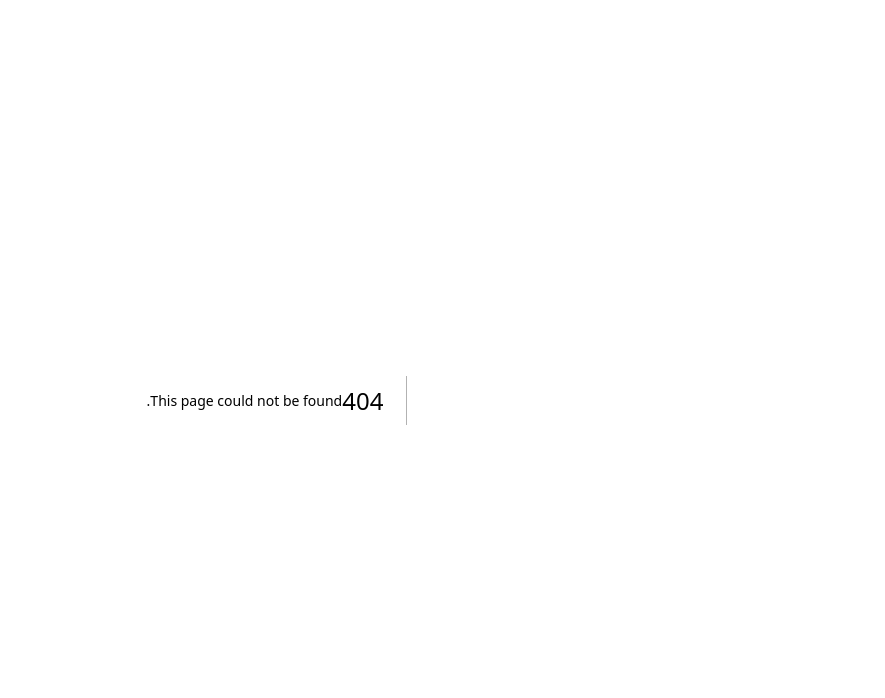
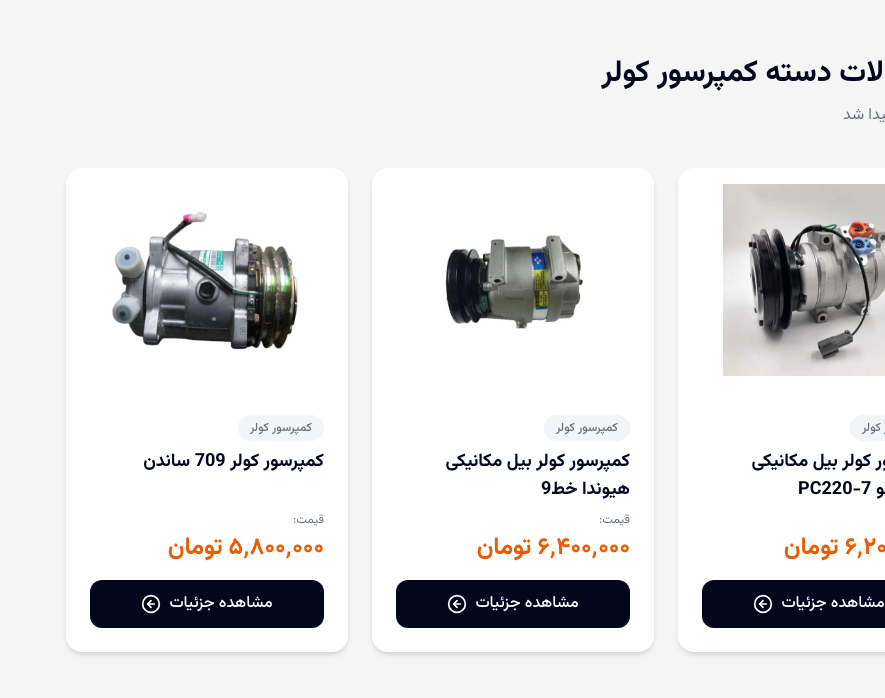
Before and after one commit to parsa-farshah/TitanYadak, a Next.js app: page /bulldozer-parts/ac-compressor in a window 1280 px wide. Before the commit this address had no page. Shown: the top 698 px of the page, without its empty margins (395-1280 px from the left). Built offline with nearby package versions, Linux system fonts and the light colour scheme.

Commit message:
fix bugs

```diff
--- /dev/null
+++ b/app/bulldozer-parts/[slug]/page.tsx
@@ -0,0 +1,108 @@
+import { CATEGORIES } from "@/app/components/products/data/categories";
+import { products } from "@/app/components/products/data/products";
+import { ArrowLeftCircle } from "lucide-react";
+import Image from "next/image";
+import Link from "next/link";
+import { notFound } from "next/navigation";
+
+interface CategoryProductsPageProps {
+  params: Promise<{
+    slug: string;
+  }>;
+}
+
+export default async function CategoryProductsPage({
+  params,
+}: CategoryProductsPageProps) {
+  const { slug } = await params;
+  const categorySlug = slug?.trim().toLowerCase();
+
+  if (!categorySlug) {
+    notFound();
+  }
+
+  const currentCategory = CATEGORIES.find(
+    (item) => item.slug.trim().toLowerCase() === categorySlug,
+  );
+
+  if (!currentCategory) {
+    notFound();
+  }
+
+  const filteredProducts = products.filter(
+    (product) => product.category.trim().toLowerCase() === categorySlug,
+  );
+
+  return (
+    <main className="bg-[#f5f5f5] py-10 md:py-14" dir="rtl">
+      <div className="2xl:container 2xl:mx-auto px-5 md:px-10">
+        <div className="mb-10 flex flex-col gap-3">
+          <h1 className="text-2xl font-bold text-[#03071E] md:text-3xl">
+            محصولات دسته {currentCategory.label}
+          </h1>
+
+          <p className="text-sm text-gray-500 md:text-base">
+            {filteredProducts.length} محصول پیدا شد
+          </p>
+        </div>
+
+        {filteredProducts.length === 0 ? (
+          <div className="rounded-2xl bg-white p-10 text-center shadow-sm">
+            <p className="text-gray-500">محصولی در این دسته پیدا نشد.</p>
+          </div>
+        ) : (
+          <section className="grid grid-cols-1 gap-6 md:grid-cols-2 lg:grid-cols-3 xl:grid-cols-4">
+            {filteredProducts.map((product) => (
+              <article
+                key={product.id}
+                className="group relative overflow-hidden rounded-2xl bg-white shadow-md transition-all duration-500 hover:-translate-y-2 hover:shadow-2xl"
+              >
+
+                <div className="relative h-56 overflow-hidden">
+                  <Image
+                    src={product.image}
+                    alt={product.title}
+                    fill
+                    className="object-contain p-4 transition-transform duration-500 group-hover:scale-110"
+                  />
+                </div>
+
+                <div className="relative z-10 p-6">
+                  <div className="mb-2">
+                    <span className="rounded-full bg-gray-100 px-3 py-1 text-xs font-medium text-gray-500">
+                      {currentCategory.label}
+                    </span>
+                  </div>
+
+                  <h2 className="mb-2 min-h-[3.5rem] line-clamp-2 text-lg font-bold text-[#03071E]">
+                    {product.title}
+                  </h2>
+
+                  <div className="mb-4 flex items-center justify-between">
+                    <div>
+                      <p className="mb-1 text-xs text-gray-500">قیمت:</p>
+                      <p className="text-2xl font-bold text-secondary">
+                        {product.price.toLocaleString("fa-IR")} تومان
+                      </p>
+                    </div>
+                  </div>
+
+                  <Link
+                    href="/contact"
+                    className="group/btn relative flex w-full items-center justify-center overflow-hidden rounded-xl bg-[#03071E] py-3 font-medium text-white transition-all duration-300 hover:bg-primary hover:text-[#03071E]"
+                  >
+                    <span className="relative z-10 flex items-center justify-center gap-2">
+                      مشاهده جزئیات
+                      <ArrowLeftCircle className="h-5 w-5 transition-transform group-hover/btn:translate-x-1" />
+                    </span>
+                    <div className="absolute inset-0 bg-gradient-to-r from-primary to-secondary opacity-0 transition-opacity duration-300 group-hover/btn:opacity-100"></div>
+                  </Link>
+                </div>
+              </article>
+            ))}
+          </section>
+        )}
+      </div>
+    </main>
+  );
+}
--- a/app/bulldozer-parts/page.tsx
+++ b/app/bulldozer-parts/page.tsx
@@ -24,7 +24,6 @@ export default function BulldozerPartsPage() {
       />
       <PartsGrid
         searchQuery={searchQuery}
-        brandFilter={brandFilter}
         categoryFilter={categoryFilter}
       />
       <div className="mb-20">
--- a/app/components/bulldozer-parts/PartCard.tsx
+++ b/app/components/bulldozer-parts/PartCard.tsx
@@ -4,22 +4,18 @@ import Image from "next/image";
 import { ArrowLeftCircle } from "lucide-react";
 
 interface PartCardProps {
-  id: number;
+  id: string;
   name: string;
-  code: string;
   price: string;
   image: string;
   category: string;
-  brand: string;
 }
 
 export default function PartCard({
   name,
-  code,
   price,
   image,
   category,
-  brand,
 }: PartCardProps) {
   return (
     <div className="group relative bg-white rounded-2xl overflow-hidden shadow-md hover:shadow-2xl transition-all duration-500 hover:-translate-y-2">
@@ -35,10 +31,6 @@ export default function PartCard({
           fill
           className="object-contain p-4 group-hover:scale-110 transition-transform duration-500"
         />
-        {/* Badge */}
-        <div className="absolute top-4 right-4 bg-primary text-[#03071E] px-3 py-1 rounded-full text-xs font-bold">
-          {brand}
-        </div>
       </div>
 
       {/* Content */}
@@ -52,8 +44,6 @@ export default function PartCard({
         <h3 className="text-lg font-bold text-[#03071E] mb-2 line-clamp-2 min-h-[3.5rem]">
           {name}
         </h3>
-
-        <p className="text-sm text-gray-500 mb-4">کد قطعه: {code}</p>
 
         <div className="flex items-center justify-between mb-4">
           <div>
--- a/app/components/bulldozer-parts/PartsFilter.tsx
+++ b/app/components/bulldozer-parts/PartsFilter.tsx
@@ -25,7 +25,7 @@ export default function PartsFilter({
   onCategoryChange,
 }: PartsFilterProps) {
   const [searchQuery, setSearchQuery] = React.useState("");
-  const [category, setCategory] = React.useState<string | null>("all");
+  const [category, setCategory] = React.useState<string | undefined>("all");
 
   const categoryItems = [
     { label: "همه دسته‌ها", value: "all" },
@@ -41,7 +41,7 @@ export default function PartsFilter({
     onSearch(value);
   };
 
-  const handleCategoryChange = (value: string | null) => {
+  const handleCategoryChange = (value: string) => {
     const nextValue = value ?? "all";
     setCategory(nextValue);
     onCategoryChange(nextValue);
@@ -70,11 +70,7 @@ export default function PartsFilter({
                 دسته‌بندی قطعه
               </label>
 
-              <Select
-                items={categoryItems}
-                value={category}
-                onValueChange={handleCategoryChange}
-              >
+              <Select value={category} onValueChange={handleCategoryChange}>
                 <SelectTrigger
                   dir="rtl"
                   className="h-12 w-full rounded-xl border-2 border-gray-200 text-base"
--- a/app/components/bulldozer-parts/PartsGrid.tsx
+++ b/app/components/bulldozer-parts/PartsGrid.tsx
@@ -5,6 +5,7 @@ import PartCard from "./PartCard";
 import { products } from "../products/data/products";
 import { CATEGORIES } from "../products/data/categories";
 import Image from "next/image";
+import Link from "next/link";
 
 interface PartsGridProps {
   searchQuery: string;
@@ -38,7 +39,7 @@ export default function PartsGrid({
 
   return (
     <>
-      <section className="bg-white py-10">
+      <section className="bg-white py-10" dir="rtl">
         <div className="2xl:container 2xl:mx-auto px-5 md:px-10">
           <h2 className="mb-6 text-2xl font-bold text-gray-800">
             دسته‌بندی قطعات
@@ -46,20 +47,21 @@ export default function PartsGrid({
 
           <div className="grid grid-cols-1 gap-6 sm:grid-cols-2 lg:grid-cols-4 xl:grid-cols-6">
             {CATEGORIES.map((category) => (
-              <div
+              <Link
                 key={category.slug}
+                href={`/bulldozer-parts/${category.slug}`}
                 className={`overflow-hidden rounded-2xl border bg-white shadow-sm transition hover:shadow-md ${
                   categoryFilter === category.slug
                     ? "border-primary ring-2 ring-primary/20"
                     : "border-gray-200"
                 }`}
               >
-                <div className="relative h-40 w-full ">
+                <div className="relative h-40 w-full">
                   <Image
                     src={category.image}
                     alt={category.label}
                     fill
-                    className="object-contain  p-4"
+                    className="object-contain p-4"
                   />
                 </div>
 
@@ -68,13 +70,13 @@ export default function PartsGrid({
                     {category.label}
                   </p>
                 </div>
-              </div>
+              </Link>
             ))}
           </div>
         </div>
       </section>
 
-      <section className="bg-[#F5F5F5] py-16 md:py-24">
+      <section className="bg-[#F5F5F5] py-16 md:py-24" dir="rtl">
         <div className="2xl:container 2xl:mx-auto px-5 md:px-10">
           <div className="mb-8">
             <p className="text-lg text-gray-700">
@@ -86,11 +88,11 @@ export default function PartsGrid({
           </div>
 
           {filteredParts.length > 0 ? (
-            <div className="grid grid-cols-1 gap-6 md:grid-cols-2 lg:grid-cols-3 md:gap-8">
+            <div className="grid  grid-cols-1 gap-6 md:grid-cols-2 md:gap-8 lg:grid-cols-3">
               {filteredParts.map((part) => (
                 <PartCard
+                  id={part.id}
                   key={part.id}
-                  id={part.id}
                   name={part.title}
                   image={part.image}
                   price={`${part.price.toLocaleString("fa-IR")} تومان`}
@@ -99,8 +101,6 @@ export default function PartsGrid({
                       (category) => category.slug === part.category,
                     )?.label ?? part.category
                   }
-                  slug={part.slug}
-                  stock={part.stock}
                 />
               ))}
             </div>
--- a/app/components/products/types/product.ts
+++ b/app/components/products/types/product.ts
@@ -20,5 +20,5 @@ export interface Product {
   category: Category;
   price: number;
   stock: number;
-  image?: string;
+  image: string;
 }
```
